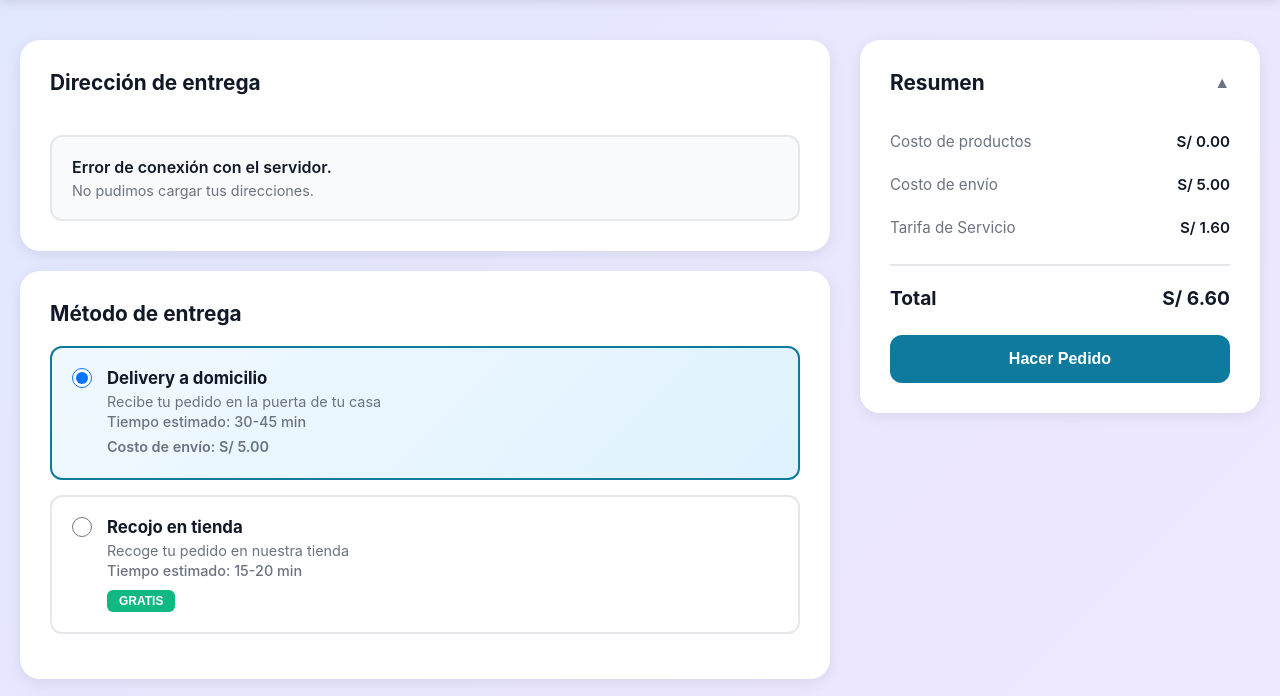
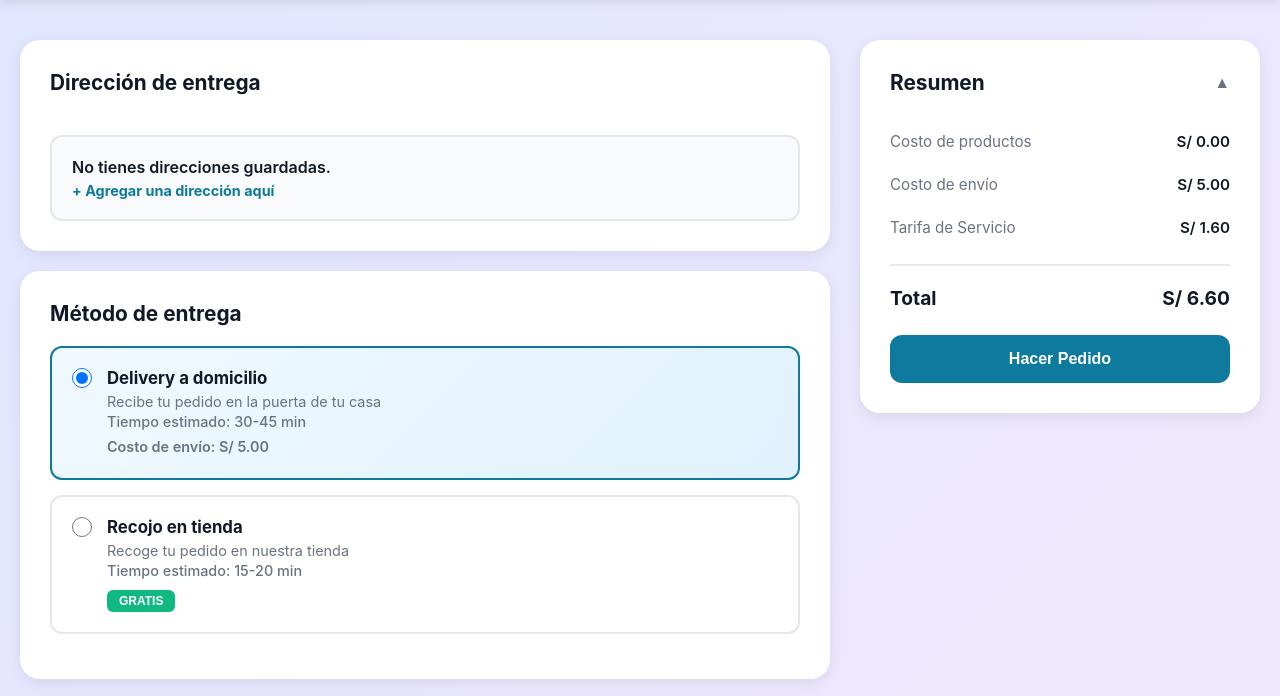
Before and after one commit to HarolFLores/tienda-la-caserita, a website: page checkout.html in a window 1280 px wide. Shown: the part 70-766 px from the top of the page. Drawn offline with nearby package versions, Linux system fonts and the light colour scheme; no server answers; sample sign-in values are in the browser's storage; files whose address does not match are found by name.

Commit message:
Eliminar dirección hardcodeada y mostrar link de agregar en catch

```diff
--- a/checkout.html
+++ b/checkout.html
@@ -40,8 +40,8 @@
                     <button class="btn-change">Cambiar</button>
                 </div>
                 <div class="delivery-address">
-                    <p class="address-main">Avenida Grau # 2371</p>
-                    <p class="address-detail">*Tocar timbre dos veces</p>
+                    <p class="address-main">Cargando direcciones...</p>
+                    <p class="address-detail"></p>
                 </div>
             </section>
 
@@ -218,8 +218,8 @@
                     }
                 } catch (error) {
                     console.error("Error cargando usuario:", error);
-                    $('.address-main').html('Error de conexión con el servidor.');
-                    $('.address-detail').html('No pudimos cargar tus direcciones.');
+                    $('.address-main').html('No tienes direcciones guardadas.');
+                    $('.address-detail').html('<a href="mi_cuenta.html" style="color:#0d7a9e; font-weight:bold; text-decoration:none;">+ Agregar una dirección aquí</a>');
                     $('.btn-change').hide();
                     selectedAddress = null;
                 }
```
